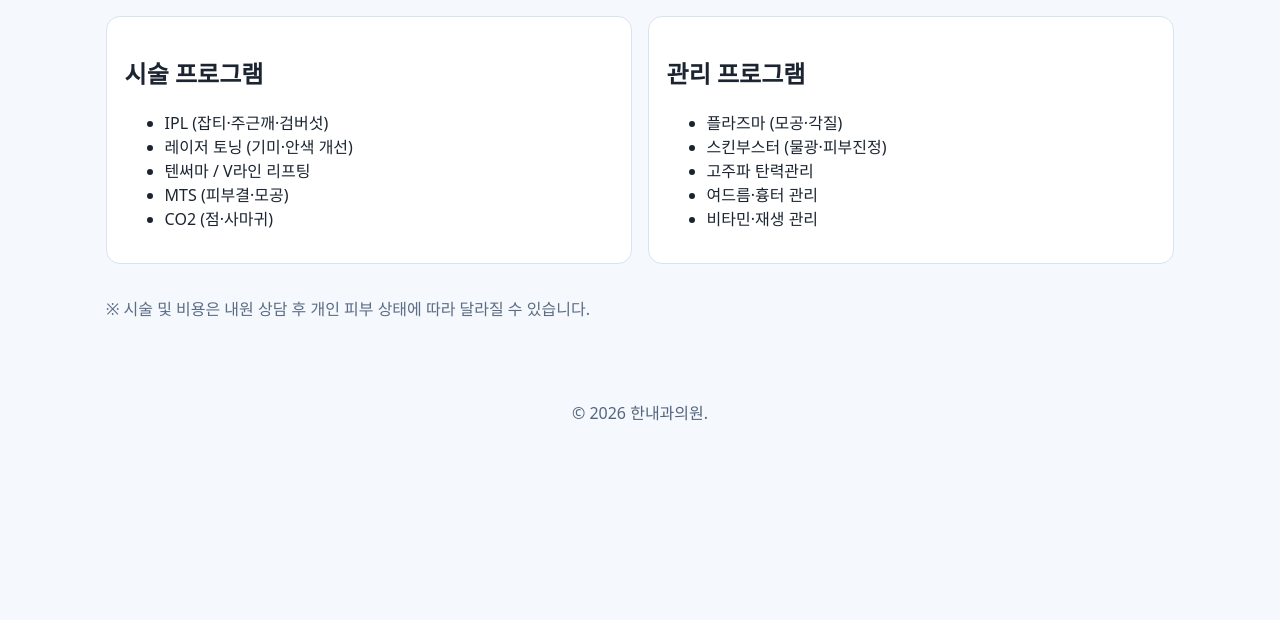
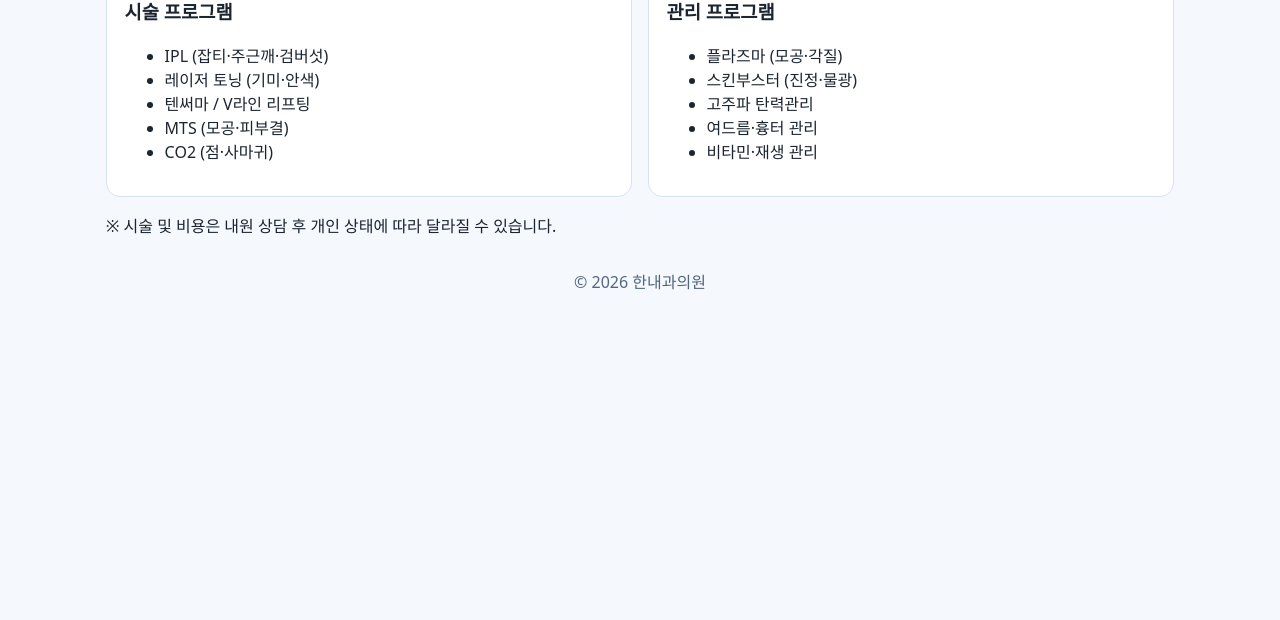
Before and after one commit to qkdghrjs-sketch/han_medical, a plain HTML site: page programs.html in a window 1280 px wide. Shown: the part 180-800 px from the top of the page. Drawn offline with Linux system fonts and the light colour scheme.

Commit message:
Refactor programs.html for improved layout and links
Updated the structure and content of the programs page, including navigation links and program descriptions.

```diff
--- a/programs.html
+++ b/programs.html
@@ -9,46 +9,49 @@
 <body>
   <header class="site-header">
     <div class="container nav-wrap">
-      <a class="logo" href="index.html">한내과의원</a>
+      <a class="logo" href="/">한내과의원</a>
       <button class="menu-btn" aria-label="메뉴 열기">☰</button>
       <nav class="nav">
-        <a href="index.html">홈</a>
-        <a href="departments.html">진료과목</a>
-        <a href="programs.html">피부 프로그램</a>
-        <a href="info.html">진료안내</a>
-        <a href="contact.html">오시는길</a>
+        <a href="/">홈</a>
+        <a href="/departments">진료과목</a>
+        <a href="/programs">피부 프로그램</a>
+        <a href="/info">진료안내</a>
+        <a href="/contact">오시는길</a>
       </nav>
     </div>
   </header>
 
-  <main class="container page">
-    <h1>피부 시술 · 관리 프로그램</h1>
-    <div class="grid-2 cards">
+  <main class="section">
+    <div class="container">
+      <h2>피부 시술 / 관리 프로그램</h2>
+      <div class="grid-2">
         <article class="card">
-        <h2>시술 프로그램</h2>
-        <ul>
+          <h3>시술 프로그램</h3>
+          <ul class="list-clean">
             <li>IPL (잡티·주근깨·검버섯)</li>
-          <li>레이저 토닝 (기미·안색 개선)</li>
+            <li>레이저 토닝 (기미·안색)</li>
             <li>텐써마 / V라인 리프팅</li>
-          <li>MTS (피부결·모공)</li>
+            <li>MTS (모공·피부결)</li>
             <li>CO2 (점·사마귀)</li>
           </ul>
         </article>
+
         <article class="card">
-        <h2>관리 프로그램</h2>
-        <ul>
+          <h3>관리 프로그램</h3>
+          <ul class="list-clean">
             <li>플라즈마 (모공·각질)</li>
-          <li>스킨부스터 (물광·피부진정)</li>
+            <li>스킨부스터 (진정·물광)</li>
             <li>고주파 탄력관리</li>
             <li>여드름·흉터 관리</li>
             <li>비타민·재생 관리</li>
           </ul>
         </article>
       </div>
-    <p class="muted">※ 시술 및 비용은 내원 상담 후 개인 피부 상태에 따라 달라질 수 있습니다.</p>
+      <p class="lead" style="margin-top:16px;">※ 시술 및 비용은 내원 상담 후 개인 상태에 따라 달라질 수 있습니다.</p>
+    </div>
   </main>
 
-  <footer class="footer">© 2026 한내과의원.</footer>
+  <footer class="footer">© 2026 한내과의원</footer>
   <script src="script.js"></script>
 </body>
 </html>
```
Lines whose indentation alone changed are shown as unchanged.
